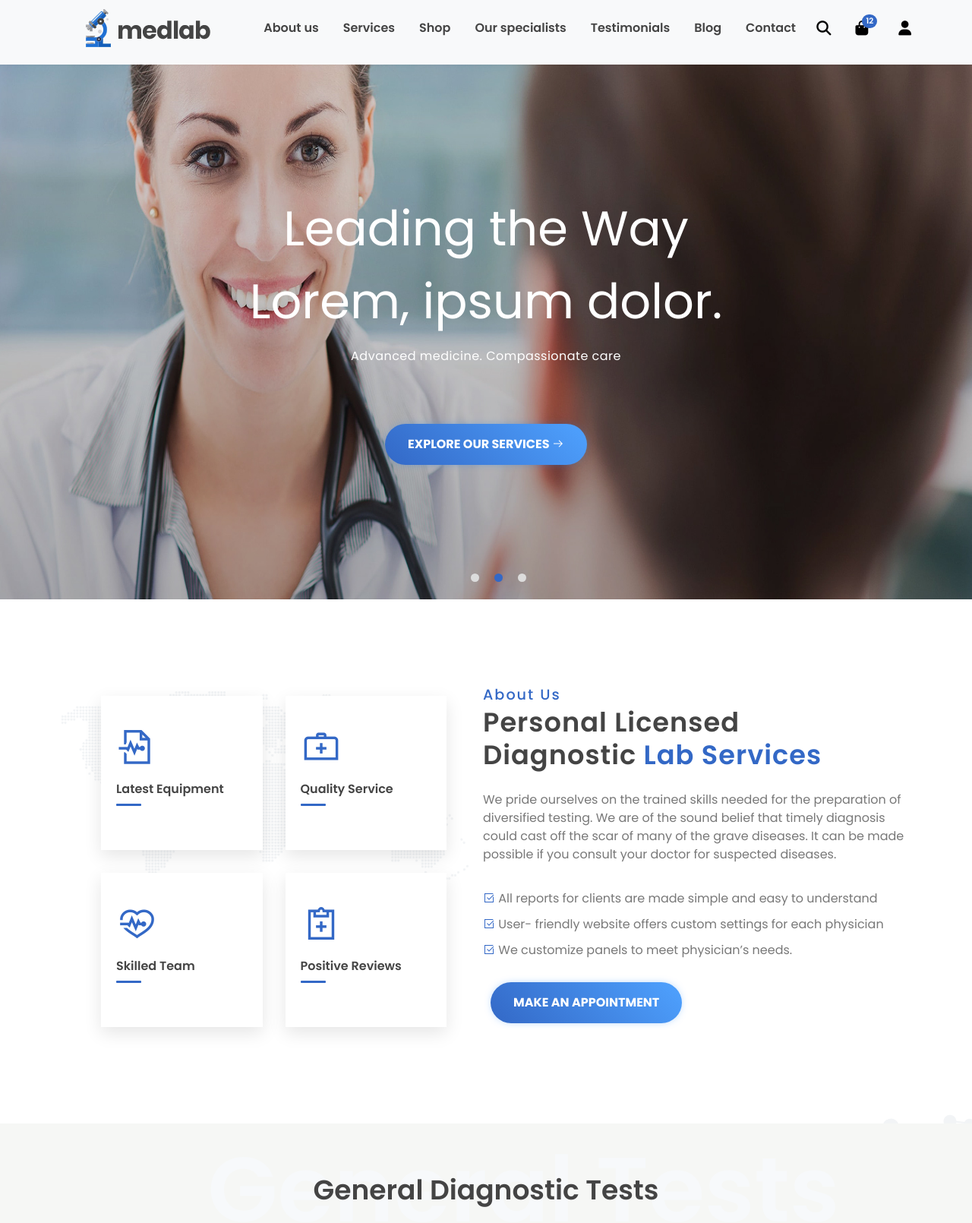
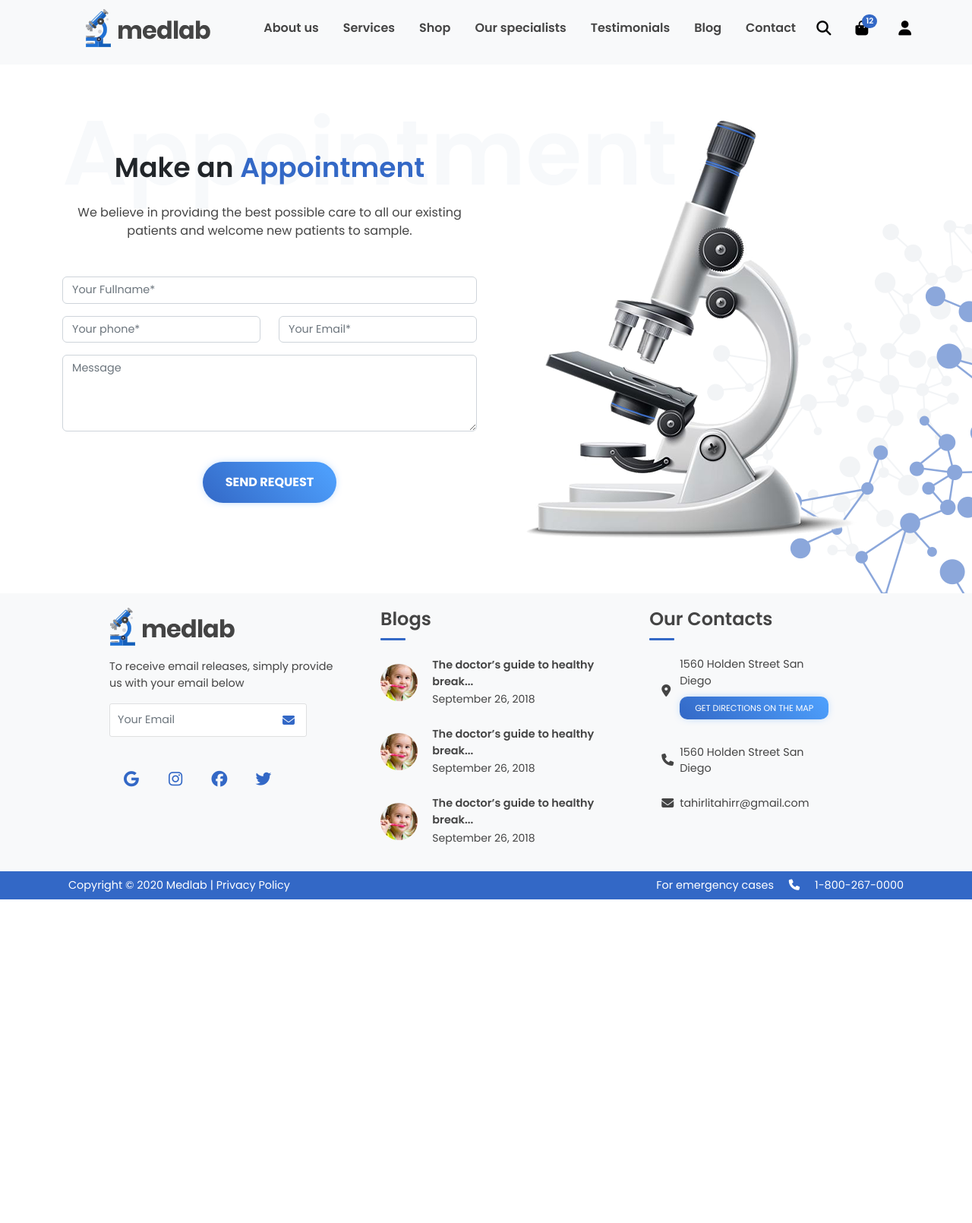
Before and after one commit to TAHiRLI/Medlab_Design, a website: page Index.html in a window 1280 px wide. Shown: the part 7-1617 px from the top of the page at 76% size. After the commit the page ends 1191 px from the top, so only its background shows below. Drawn offline with nearby package versions, Linux system fonts and the light colour scheme.

Commit message:
index page appointment section done

```diff
--- a/Assets/Scss/Main.scss
+++ b/Assets/Scss/Main.scss
@@ -2,8 +2,10 @@
 @import url("https://fonts.googleapis.com/css2?family=Poppins:ital,wght@0,100;0,200;0,300;0,400;0,500;0,600;0,700;0,800;0,900;1,100;1,200;1,300;1,400;1,500;1,600;1,700;1,800;1,900&display=swap");
 @import "../../node_modules/bootstrap/scss/bootstrap.scss";
 
+
 @import "Partials/variables";
 @import "Partials/extends";
+@import "Partials/mixins";
 
 // components
 @import "Partials/navbar";
--- a/Assets/Scss/Partials/Pages/_index.scss
+++ b/Assets/Scss/Partials/Pages/_index.scss
@@ -270,6 +270,41 @@
 }
 
 
+
+//=======================
+// 5 Appointment section
+//=======================
+
+.appointment{
+    &_form{
+        .sectionTitle{
+              .double-title{
+            @include doubled-title(#f7f9fb, 25%, 0% ,0%,-50% ,120px );
+        }
+        }
+
+        &_submit{
+            @extend %button_link;
+        }
+
+        form input , form textarea{
+            font-size: 0.9rem ;
+
+            &:focus{
+                box-shadow: none ;
+                border-color: $font_gray;
+            }
+            &::placeholder{
+                font-size: 0.9rem;
+            }
+        }
+
+
+    }
+
+}
+
+
 //=======================
 // Global classes
 //=======================
@@ -288,25 +323,13 @@
     line-height: 2.2em;
     color: #444;
   }
-.double-title {
-  &::after {
-    position: absolute;
-    z-index: 0;
-    right: 0;
-    left: -0.05em;
-    top: -0.65em;
-    font-size: 120px;
-    line-height: 1em;
-    white-space: nowrap;
-    content: attr(data-title);
-    color: #f7f9fb;
-    // color: orange;
-    z-index: -1;
-    top: 50%;
-    right: 50%;
-    transform: translate(35%, -50%);
+
+  .sectionTitle {
+    .double-title{
+        @include doubled-title(#f7f9fb, 50%, 0% ,0%,-50% , 120px)
     }
-
+}
+.title_underlined{
     &::before {
         position: absolute;
         content: "";
--- a/Assets/Scss/Partials/_mixins.scss
+++ b/Assets/Scss/Partials/_mixins.scss
@@ -1,9 +1,37 @@
 @mixin theme($theme: DarkGray) {
   background: $theme;
-    box-shadow: 0 0 1px rgba($theme, .25);
+  box-shadow: 0 0 1px rgba($theme, 0.25);
   color: #fff;
 }
 
 .info {
   @include theme;
 }
+
+@mixin doubled-title(
+  $color: #f7f9fb,
+  $top: 50%,
+  $left: 50%,
+  $translateX: 35%,
+  $translateY: -50%,
+  $fontSize: 120px
+)
+{
+
+  color: $color;
+  &::after {
+    position: absolute;
+    z-index: -1;
+    right: 0;
+    font-size: $fontSize;
+    line-height: 1em;
+    white-space: nowrap;
+    content: attr(data-title);
+    color: $color;
+    // color: orange;
+    z-index: -1;
+    top: $top;
+    left: $left;
+    transform: translate($translateX, $translateY);
+  }
+}
--- a/Index.html
+++ b/Index.html
@@ -362,7 +362,7 @@
     <!-- main Section -->
     <main>
       <!-- Main Slider -->
-      <section id="MainSlider_Section" class="">
+      <section id="MainSlider_Section" class="d-none">
         <div class="mainSlider position-relative">
           <!-- slide  -->
           <div class="mainSlider_item d-flex justify-content-center">
@@ -447,7 +447,7 @@
         </div>
       </section>
       <!-- About us  -->
-      <section id="AboutUs_Section" class="">
+      <section id="AboutUs_Section" class=" d-none">
         <div class="container py-5 my-3">
           <div class="aboutUs d-flex m-auto my-5">
             <div
@@ -526,11 +526,11 @@
         </div>
       </section>
 
-      <section id="Tests_Section" class="py-5  " >
+      <section id="Tests_Section" class="py-5 d-none " >
         <div class="container ">
-          <div class="sectionTitle">
+          <div class="sectionTitle tests ">
             <h2
-              class="h1 position-relative text-center double-title"
+              class="h1 position-relative text-center double-title text-dark title_underlined"
               data-title="General Tests"
             >
               General Diagnostic Tests
@@ -844,11 +844,11 @@
         </div>
       </section>
 
-      <section id="Doctors_Section" class="py-5">
+      <section id="Doctors_Section" class="py-5 d-none">
         <span class="sectionName text-center d-block mb-2" >Perfect Team</span>
         <div class="sectionTitle">
           <h2
-            class="h1 position-relative text-center double-title"
+            class="h1 position-relative text-center double-title text-dark title_underlined"
             data-title="Professional Care "
           >
           A Professional & Care Provider
@@ -959,6 +959,44 @@
           </div>
         </div>
 
+      </section>
+
+      <section id="Appointment_Section" class="py-5 ">
+        <div class="container ">
+          <div class="appointment row">
+            <div class="appointment_form col-md-6 ">
+              <div class="sectionTitle mt-5 ">
+                <h2
+                  class="h1 position-relative text-center text-dark double-title"
+                  data-title="Appointment"
+                >
+                Make an <span class="text-base">Appointment</span>
+                </h2>
+              </div>
+
+              <p class="text-center">We believe in providing the best possible care to all our existing patients and welcome new patients to sample.</p>
+              <form action="" class="d-flex flex-column gap-3 mt-5">
+                <input type="text" class="form-control w-100" placeholder="Your Fullname*">
+                <div class="row">
+                  <div class="col">
+                    <input type="text" class="form-control" placeholder="Your phone*">
+                  </div>
+                  <div class="col">
+
+                    <input type="email" class="form-control" placeholder="Your Email*">
+                  </div>
+
+                </div>
+                <textarea name="" id="" cols="30" rows="4" class="form-control" placeholder="Message"></textarea>
+                <button type="submit" class="appointment_form_submit rounded-pill align-self-center mt-4 ">Send Request</button>
+              </form>
+
+            </div>
+            <div class="appointment_photo col-md-6 ">
+              <img src="Assets/Images/banner-appointment.png" alt="">
+            </div>
+          </div>
+        </div>
       </section>
     </main>
 
```
Also changed, not shown: Assets/Images/banner-appointment.png (added), Assets/css/Main.css, 1 other file. Lines whose indentation alone changed are shown as unchanged.
